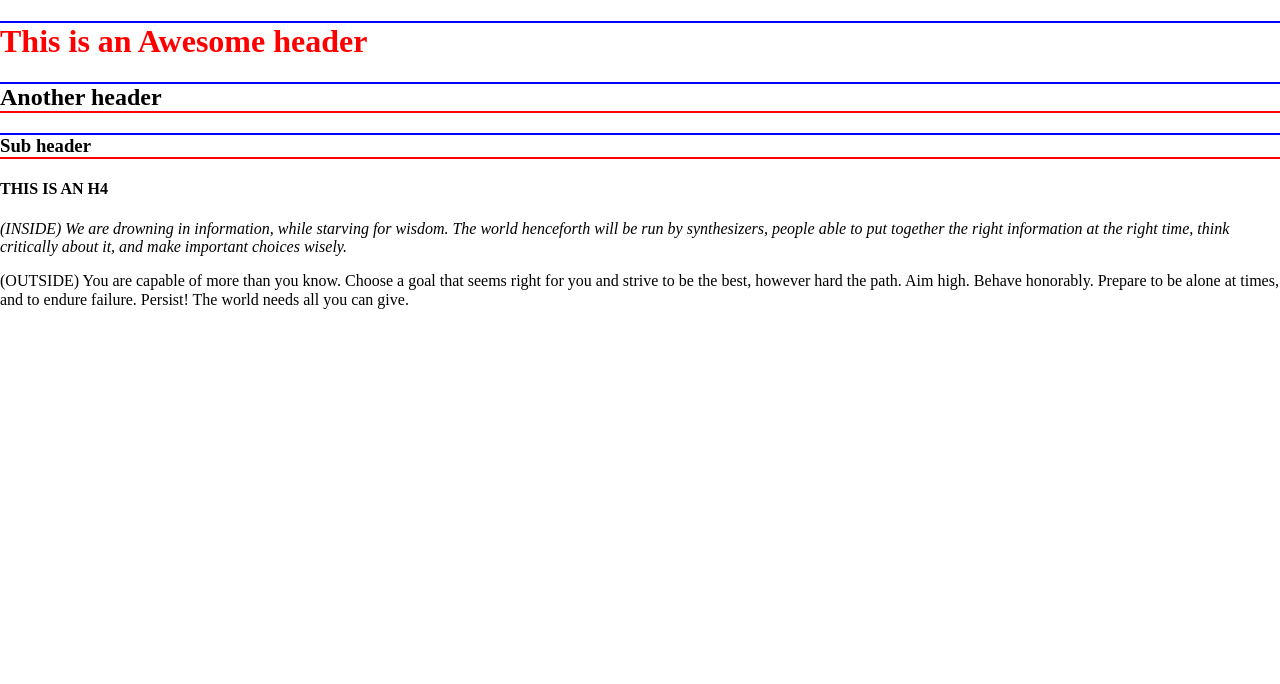
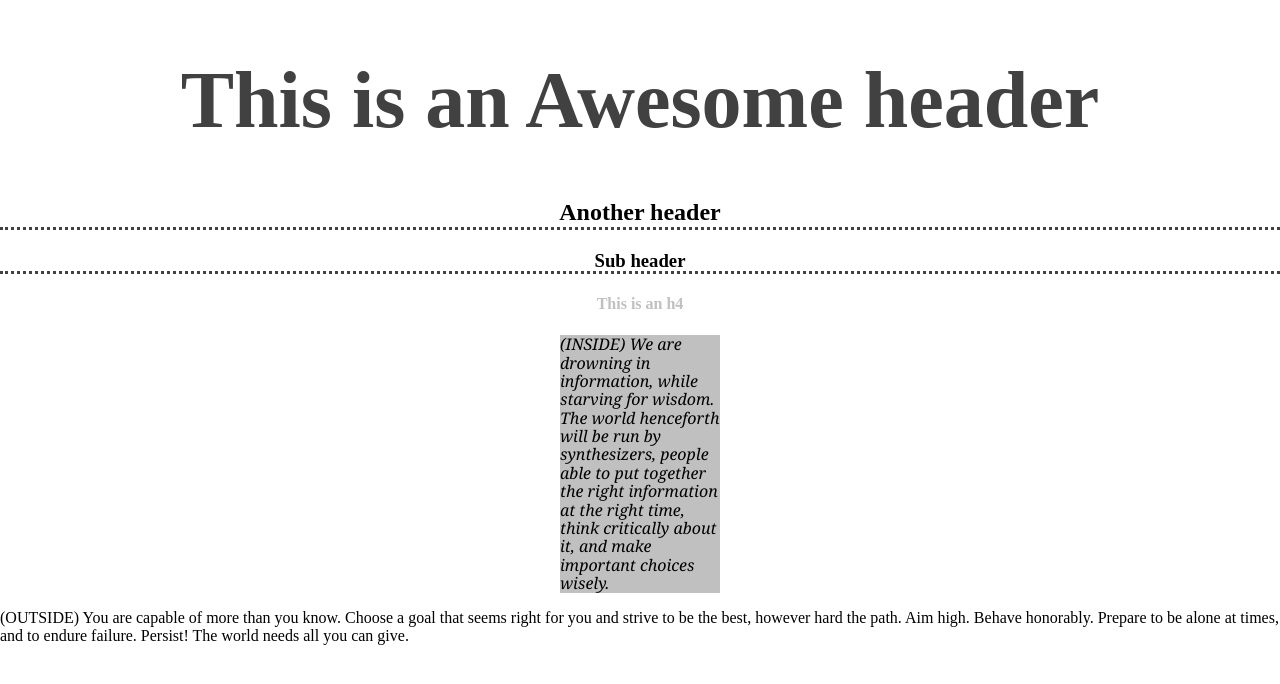
Before and after one commit to nicgallardo/html_exercise, a plain HTML site: page index.html in a window 1280 px wide. Drawn offline with nearby package versions, Linux system fonts and the light colour scheme.

Commit message:
css change tests

```diff
--- a/main.css
+++ b/main.css
@@ -1,28 +1,45 @@
-/* Select by tagname */
 h1 {
-  color: red;
+  color: #414141;
+  font-family: Avant Garde,;
+  font-size: 5em;
+  text-align: center;
   }
 
-/* Select by classname */
 .header-alt {
-  border-bottom: 2px solid red;
+  border-bottom: dotted #414141;
+  margin-left: auto;
+  margin-right: auto;
   }
 
-/* Select a single element by its ID */
-#header-primary {
+.header-primary {
   text-transform: uppercase;
   }
 
-/* Select all H1s AND all .header-alts */
+h4 {
+  color: #C0C0C0;
+  text-align: center;
+  }
+
 h1,
 .header-alt {
-  border-top: 2px solid blue;
+
   }
 
-/* Use descendent selectors */
-div p {
-  font-style: italic;
+h2 {
+  text-align: center;
+  }
+h3 {
+  text-align: center;
 }
 
-/* Target all p's and a's inside of divs */
+
+div p {
+  margin-left: auto;
+  margin-right: auto;
+  width: 10em;
+  font-family: Georgia, "Times New Roman", Times, serif;
+  font-style: italic;
+  background-color: #C0C0C0;
+  }
+
 div p, div a {}
```
Also changed, not shown: index.html (+2 -11 lines). Lines whose indentation alone changed are shown as unchanged.
